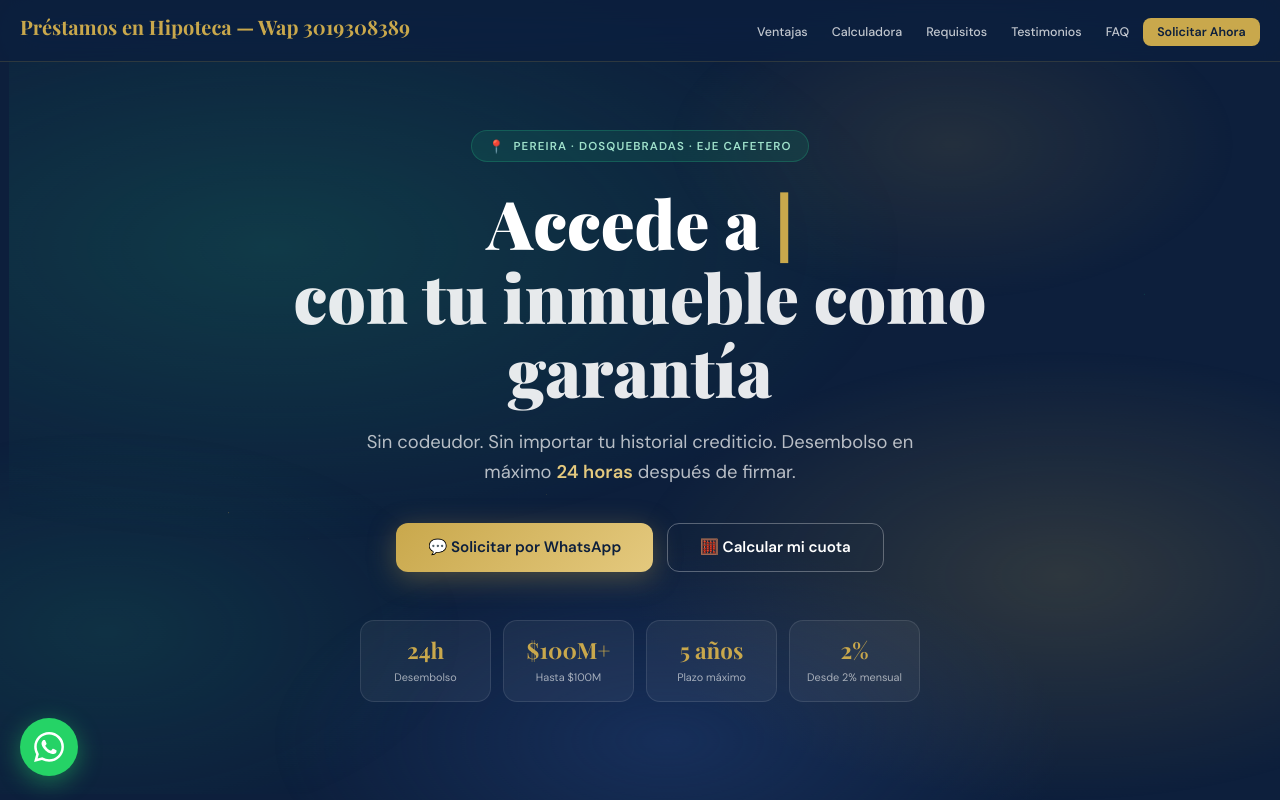
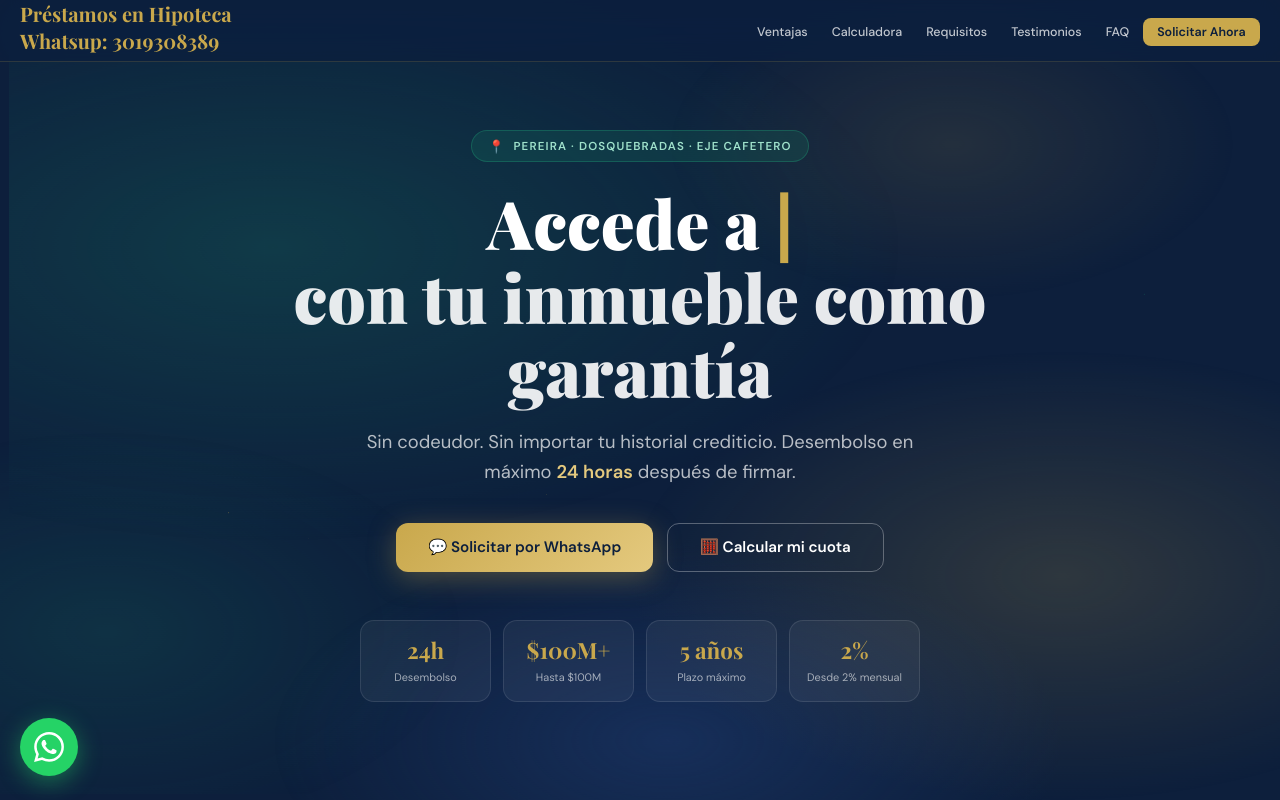
Before and after one commit to Juancho-Repo/prestamosenhipotecapereira, a plain HTML site: page index.html in a window 1280 px wide. Shown: the top 800 px of the page. Drawn offline with nearby package versions, Linux system fonts and the light colour scheme; a web font is replaced by a local one.

Commit message:
Update index.html
header

```diff
--- a/index.html
+++ b/index.html
@@ -762,7 +762,7 @@
 <!-- ═══ NAV ═══ -->
 <nav>
   <div class="footer-logo">
-    Préstamos en Hipoteca — Wap 3019308389
+    Préstamos en Hipoteca <br> Whatsup: 3019308389
   </div>
   <button class="nav-hamburger" id="hamburger" aria-label="Menú" aria-expanded="false">
     <span></span><span></span><span></span>
```
